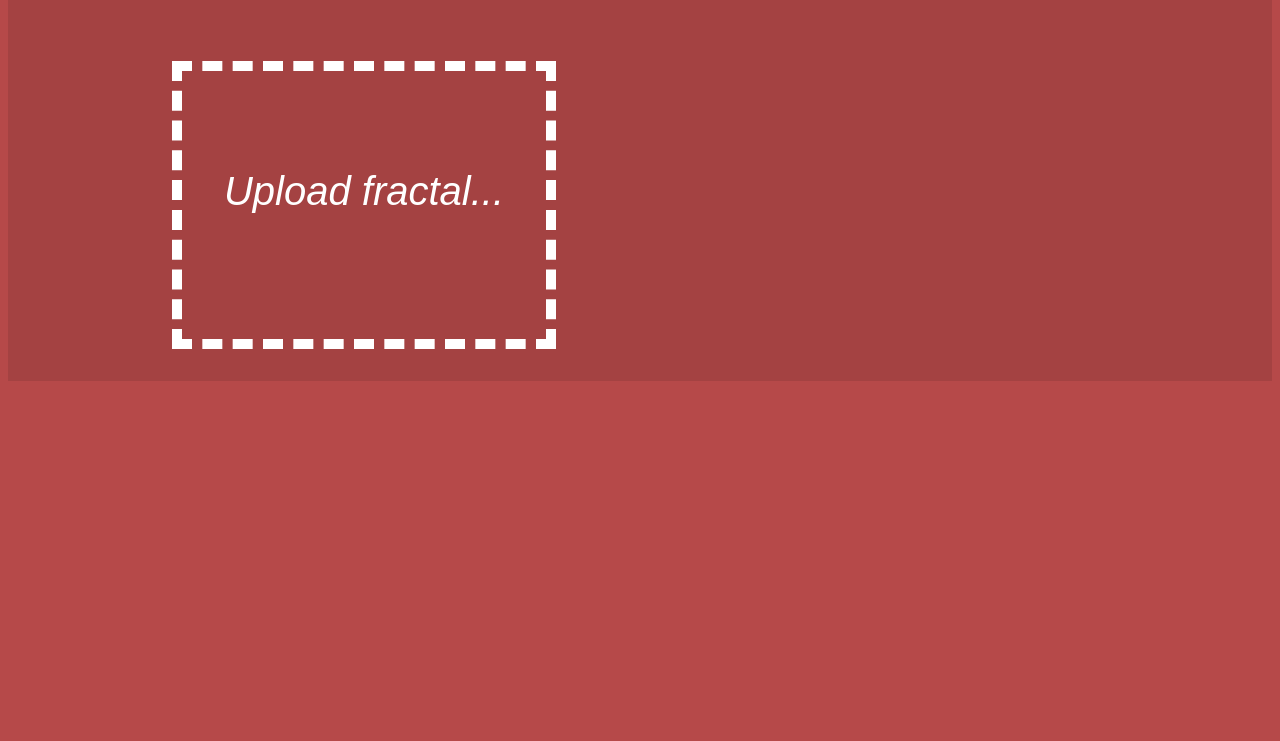
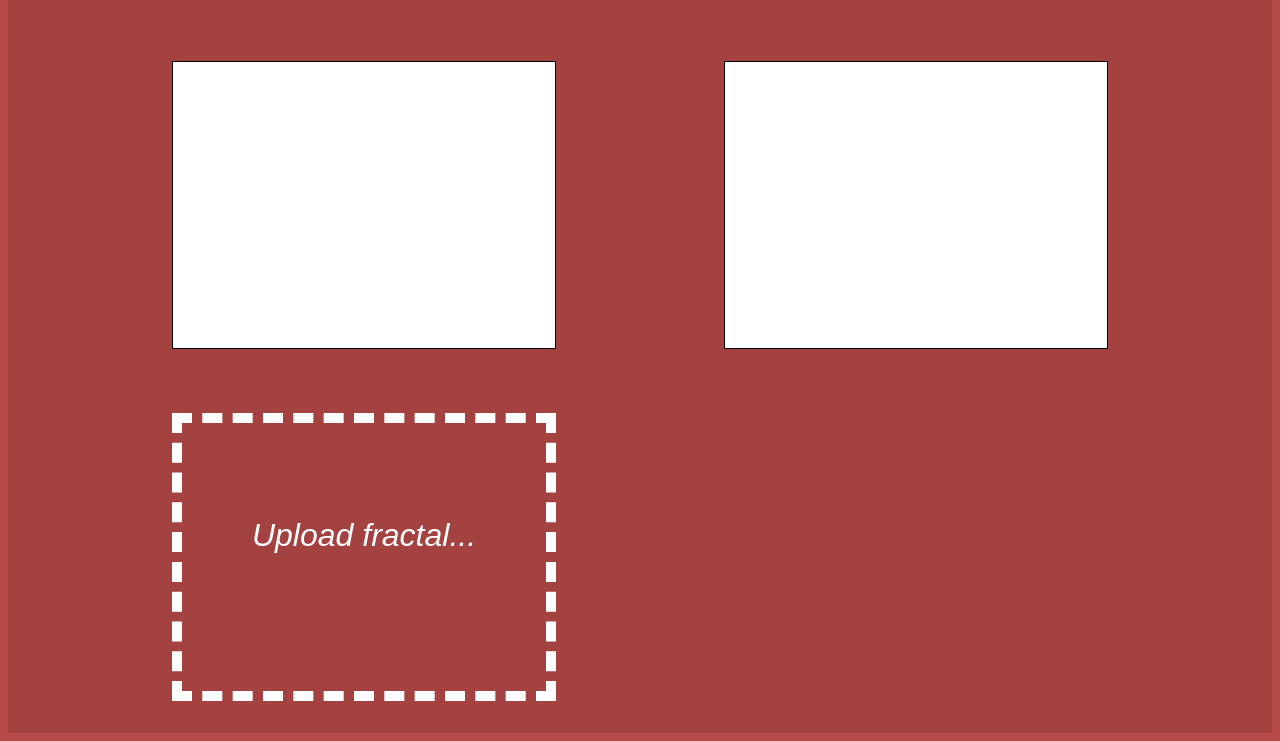
Before and after one commit to GherasimCosmin/CLIWProject-nr15, a plain HTML site: page continue.html in a window 1280 px wide. Shown: the part 984-1725 px from the top of the page. Before the commit the page ends 1373 px from the top, so only its background shows below. Drawn offline with Linux system fonts and the light colour scheme.

Commit message:
nu mai vreau

```diff
--- a/continue.html
+++ b/continue.html
@@ -25,7 +25,9 @@
 			<div class="container__fractal-list--item"></div>
 			<div class="container__fractal-list--item"></div>
 			<div class="container__fractal-list--item"></div>
-			<div class="container__fractal-list--uploadFractal"><p>Upload fractal...</p></div>
+			<div class="container__fractal-list--item"></div>
+			<div class="container__fractal-list--item"></div>
+			<div class="container__fractal-list--uploadFractal continue"><p>Upload fractal...</p></div>
 		</div>
 	</main>
 	<div></div>
--- a/cssFiles/style.css
+++ b/cssFiles/style.css
@@ -817,6 +817,10 @@ nav{display: none;}
 		line-height:5.5em;
 		font-size: 1em;
 	}
+	.continue p{
+		line-height: 5em !important;
+		font-size: 2em;
+	}
 }
 
 /* ##Device = Tablets, Ipads (portrait)
```
Also changed, not shown: editFractals.html (+2 -0 lines).
